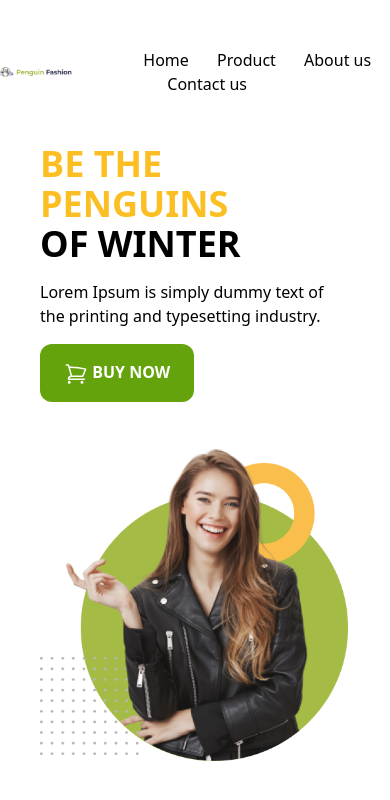
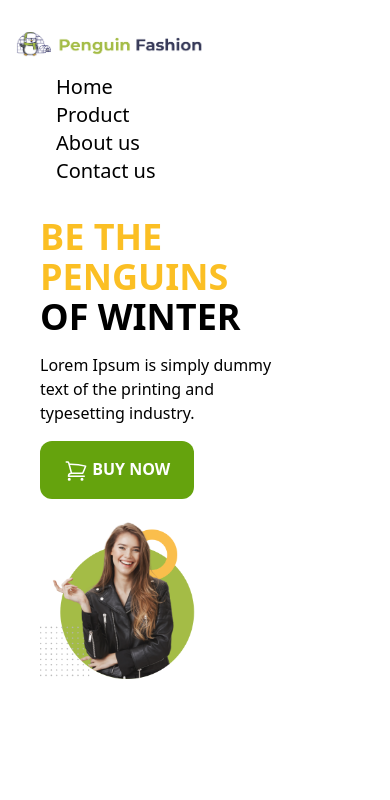
Before and after one commit to imam0321/penguin_fashion, a plain HTML site: page index.html in a window 390 px wide. Drawn offline with nearby package versions, Linux system fonts and the light colour scheme.

Commit message:
navigetion upgrets

```diff
--- a/index.html
+++ b/index.html
@@ -1,9 +1,11 @@
-<!DOCTYPE html>
+<!doctype html>
 <html>
 <head>
-    <meta charset="UTF-8" />
-    <meta name="viewport" content="width=device-width, initial-scale=1.0" />
-    <title>Penguin Fashion</title>
+  <meta charset="UTF-8">
+  <meta name="viewport" content="width=device-width, initial-scale=1.0">
+  <title>
+    Penguin Fashion
+  </title>
   <!-- tailwind links  -->
   <script src="https://cdn.tailwindcss.com"></script>
   <script>
@@ -11,24 +13,26 @@
       theme: {
         extend: {
           colors: {
-              clifford: "#da373d",
-            },
-          },
-        },
-      };
+            clifford: '#da373d',
+          }
+        }
+      }
+    }
   </script>
 </head>
 <body>
   <header class="bg-Stone-300">
-      <nav class="container mx-auto py-12 flex items-center justify-around">
-        <div class="w-1/2">
+      <nav class="container mx-auto py-8 pl-4 sm:py-12 sm:flex sm:items-center sm:justify-around">
+        <div class="sm:w-1/2">
           <img class="w-1/2" src="images/logo.png" alt="" />
         </div>
-        <div class="space-x-6">
-          <a href="">Home</a>
-          <a href="">Product</a>
-          <a href="">About us</a>
-          <a href="">Contact us</a>
+        <div class="">
+          <ul class="ml-10 mt-4 sm:ml-0 sm:mt-0 sm:flex sm:items-center sm:space-x-7">
+            <li><a class="text-xl" href="">Home</a></li>
+            <li><a class="text-xl" href="">Product</a></li>
+            <li><a class="text-xl" href="">About us</a></li>
+            <li><a class="text-xl" href="">Contact us</a></li>
+          </ul>
         </div>
     </nav>
 
@@ -38,37 +42,23 @@
       <div class="space-y-4">
           <h1 class="text-4xl sm:text-6xl uppercase font-bold">
           <span class="text-amber-400">Be the Penguins</span>
-            <br />
+          <br>
           <span>of Winter</span>
         </h1>
-          <p class="sm:w-9/12">
-            Lorem Ipsum is simply dummy text of the printing and typesetting
-            industry.
+        <p class="w-9/12">
+          Lorem Ipsum is simply dummy text of the printing and typesetting industry.
         </p>
-          <button
-            class="px-6 py-4 bg-lime-600 rounded-xl text-white font-semibold"
-          >
-            <svg
-              xmlns="http://www.w3.org/2000/svg"
-              fill="none"
-              viewBox="0 0 24 24"
-              stroke-width="1.5"
-              stroke="currentColor"
-              class="w-6 h-6 inline"
-            >
-              <path
-                stroke-linecap="round"
-                stroke-linejoin="round"
-                d="M2.25 3h1.386c.51 0 .955.343 1.087.835l.383 1.437M7.5 14.25a3 3 0 00-3 3h15.75m-12.75-3h11.218c1.121-2.3 2.1-4.684 2.924-7.138a60.114 60.114 0 00-16.536-1.84M7.5 14.25L5.106 5.272M6 20.25a.75.75 0 11-1.5 0 .75.75 0 011.5 0zm12.75 0a.75.75 0 11-1.5 0 .75.75 0 011.5 0z"
-              />
+        <button class="px-6 py-4 bg-lime-600 rounded-xl text-white font-semibold	"><svg xmlns="http://www.w3.org/2000/svg" fill="none" viewBox="0 0 24 24" stroke-width="1.5" stroke="currentColor" class="w-6 h-6 inline">
+          <path stroke-linecap="round" stroke-linejoin="round" d="M2.25 3h1.386c.51 0 .955.343 1.087.835l.383 1.437M7.5 14.25a3 3 0 00-3 3h15.75m-12.75-3h11.218c1.121-2.3 2.1-4.684 2.924-7.138a60.114 60.114 0 00-16.536-1.84M7.5 14.25L5.106 5.272M6 20.25a.75.75 0 11-1.5 0 .75.75 0 011.5 0zm12.75 0a.75.75 0 11-1.5 0 .75.75 0 011.5 0z" />
         </svg>
         BUY NOW
       </button>
       </div>
-        <div class="pt-10 sm:pt-0">
-          <img class="w-4/5/12 sm:w-full" src="images/model.png" alt="" />
+      <div class="pt-5 sm:pt-0">
+        <img class="w-1/2 sm:w-full" src="images/model.png" alt="">
       </div>
     </section>
+
   </header>
 </body>
 </html>
```
Lines whose indentation alone changed are shown as unchanged.
